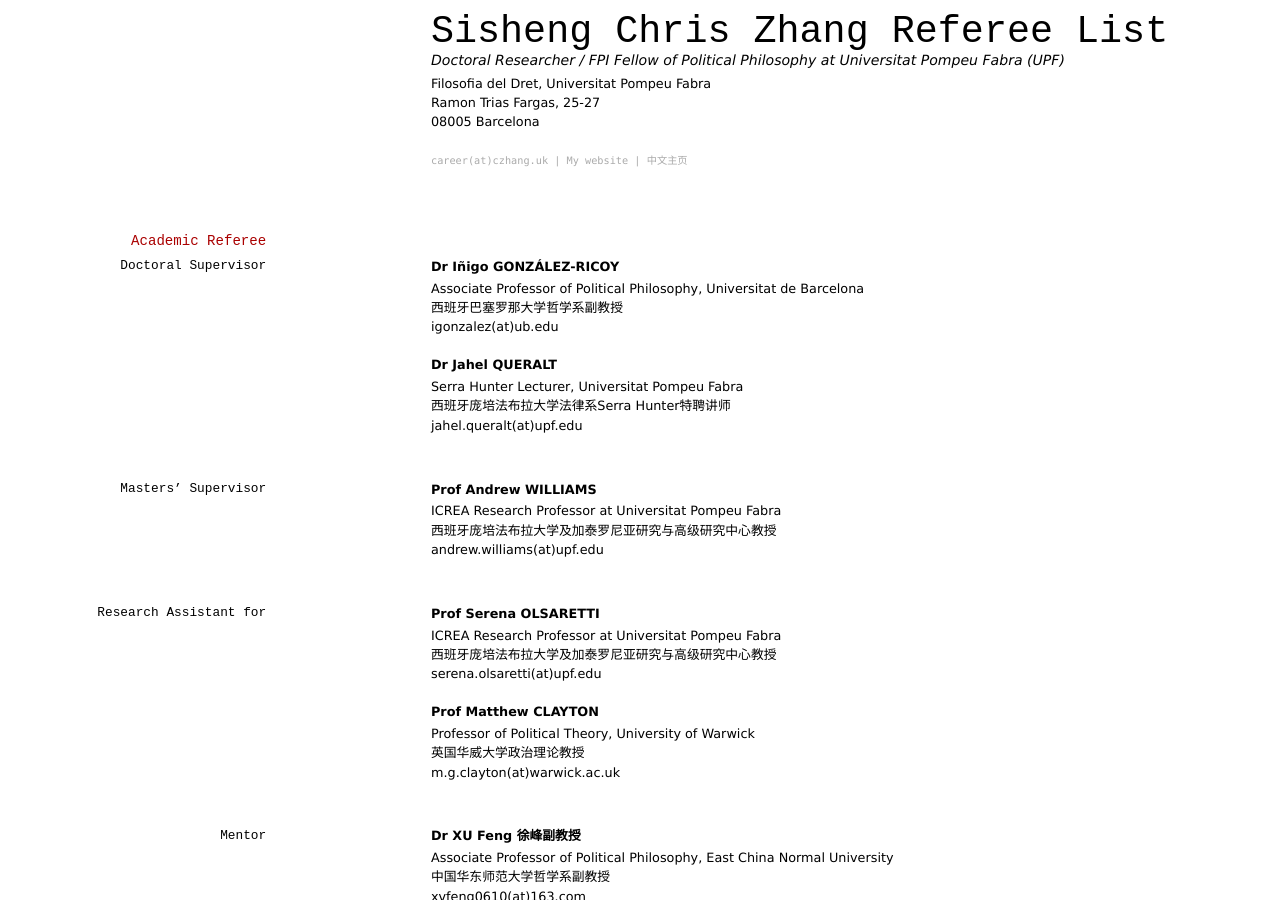
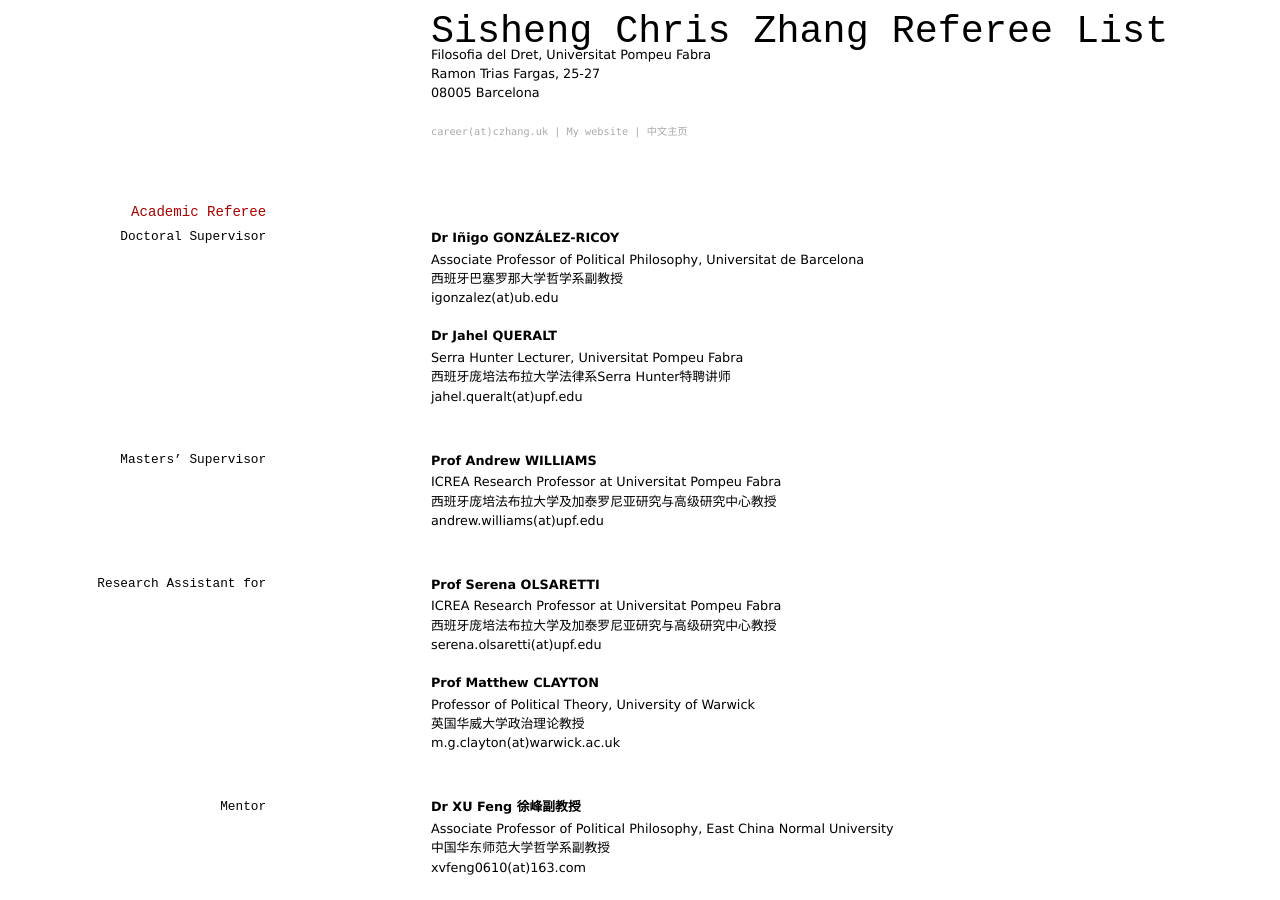
Before and after one commit to kzssc/ref, a Jekyll site: the page built from index.md, in a window 1280 px wide and 900 px high. Built offline with Jekyll 4.4.1, drawn with Linux system fonts in a browser that asks for light colours.

Commit message:
Update index.md

```diff
--- a/index.md
+++ b/index.md
@@ -3,8 +3,6 @@ layout: cv
 title: S. Chris Zhang Referee List
 ---
 # Sisheng Chris Zhang Referee List
-
-Doctoral Researcher / FPI Fellow of Political Philosophy at Universitat Pompeu Fabra (UPF)
 
 - Filosofia del Dret, Universitat Pompeu Fabra
 - Ramon Trias Fargas, 25-27
```
